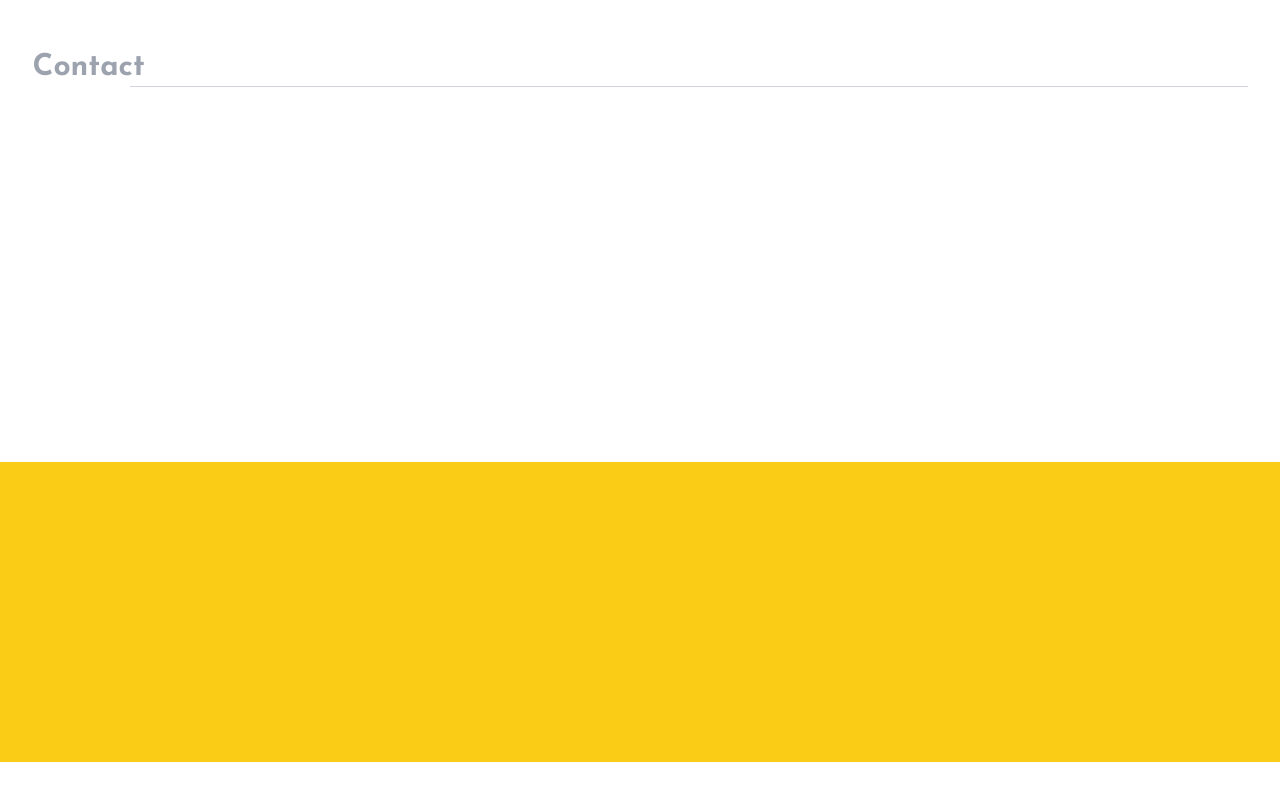
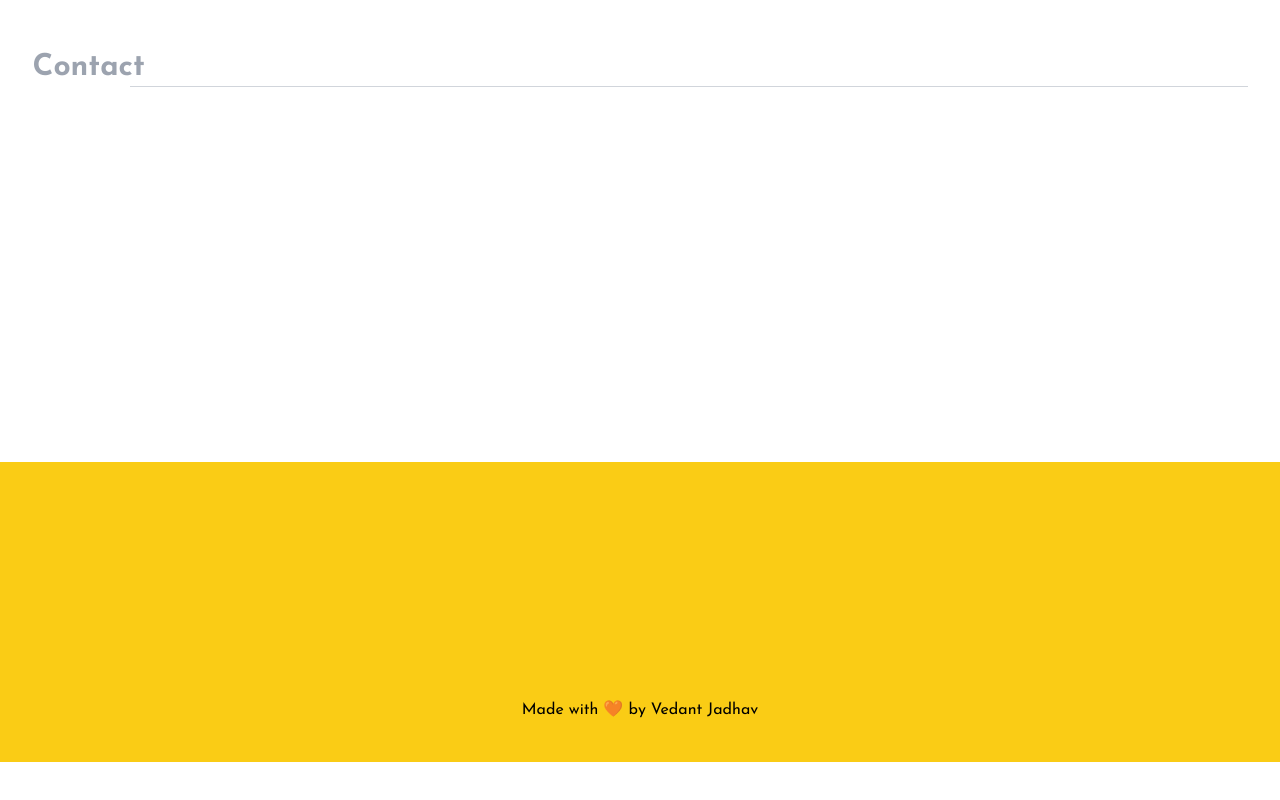
Before and after one commit to Vedantj26/my-portfolio, a React (Vite) app: page / in a window 1280 px wide. Shown: the part 2452-3252 px from the top of the page. After the commit the page ends 3214 px from the top, so only its background shows below. Built offline with nearby package versions, Linux system fonts and the light colour scheme.

Commit message:
Added Footer

```diff
--- a/src/components/footer/Footer.jsx
+++ b/src/components/footer/Footer.jsx
@@ -7,13 +7,13 @@ const Footer = () => {
   return (
     <div id="works" className=" mx-auto m-auto h-[300px]  mt-16 sm:h-[250px]">
       <div className=" bg-yellow-400 h-full flex flex-col gap-8 items-center justify-between p-10 sm:p-7">
-        <h2
-        data-aos="zoom-out"
-         className=" font-bold text-5xl sm:text-3xl">Let's Talk</h2>
+        <h2 data-aos="zoom-out" className=" font-bold text-5xl sm:text-3xl">
+          Let's Talk
+        </h2>
         <div className=" flex items-center justify-center gap-8 ">
           <a
-          data-aos="fade-up" data-aos-duration="1000"
-
+            data-aos="fade-up"
+            data-aos-duration="1000"
             href="https://t.me/Jadhav_Vedant"
             className="box font-medium text-white   flex items-center justify-center flex-col"
           >
@@ -21,8 +21,8 @@ const Footer = () => {
             <p>Telegram</p>
           </a>
           <a
-          data-aos="fade-up" data-aos-duration="1200"
-
+            data-aos="fade-up"
+            data-aos-duration="1200"
             href="https://api.whatsapp.com/send/?phone=9579703839&text&type=phone_number&app_absent=0"
             className="box font-medium text-white  flex items-center justify-center flex-col"
           >
@@ -30,8 +30,8 @@ const Footer = () => {
             <p>WhatsApp</p>
           </a>
           <a
-          data-aos="fade-up" data-aos-duration="1400"
-
+            data-aos="fade-up"
+            data-aos-duration="1400"
             href="https://www.instagram.com/vedantj727/"
             className="box font-medium text-white  flex items-center justify-center flex-col"
           >
@@ -39,6 +39,11 @@ const Footer = () => {
             <p>Instagram</p>
           </a>
         </div>
+        <div className="lg:text-[15px]">
+          Made with
+          <span className="animate-pulse"> ❤️ </span>
+          by Vedant Jadhav
+        </div>
       </div>
     </div>
   );
```
